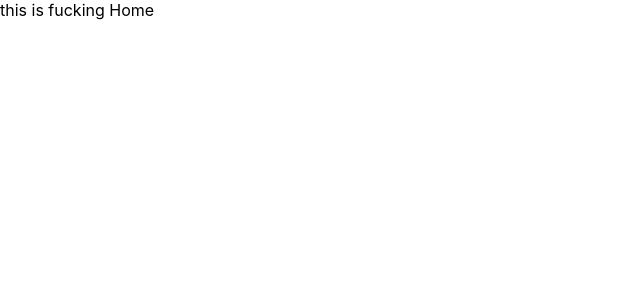
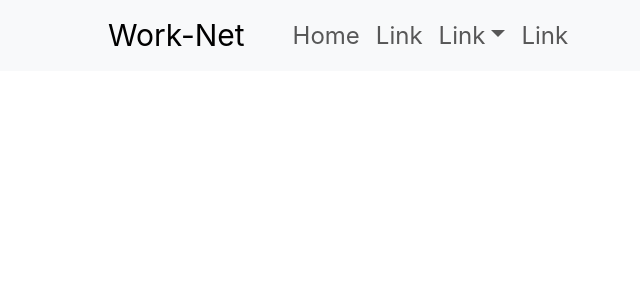
Before and after one commit to overdoseparsa/worknetcom, a React (Create React App) app in the folder Front/React/work/: page / in a window 1280 px wide. Shown: the top 300 px of the page, without its empty margins (0-640 px from the left). Built offline with nearby package versions, Linux system fonts and the light colour scheme.

Commit message:
i added navbar

```diff
--- a/Front/React/work/package.json
+++ b/Front/React/work/package.json
@@ -3,8 +3,10 @@
   "version": "0.1.0",
   "private": true,
   "dependencies": {
+    "bootstrap": "^5.3.3",
     "cra-template": "1.2.0",
     "react": "^19.0.0",
+    "react-bootstrap": "^2.10.7",
     "react-dom": "^19.0.0",
     "react-scripts": "5.0.1"
   },
--- a/Front/React/work/public/index.html
+++ b/Front/React/work/public/index.html
@@ -3,6 +3,7 @@
   <head>
     <meta charset="utf-8" />
     <link rel="icon" href="%PUBLIC_URL%/favicon.ico" />
+    <link href="https://cdn.jsdelivr.net/npm/bootstrap@5.3.3/dist/css/bootstrap.min.css" rel="stylesheet" integrity="sha384-QWTKZyjpPEjISv5WaRU9OFeRpok6YctnYmDr5pNlyT2bRjXh0JMhjY6hW+ALEwIH" crossorigin="anonymous">
     <meta name="viewport" content="width=device-width, initial-scale=1" />
     <meta name="theme-color" content="#000000" />
     <meta
--- a/Front/React/work/src/App/App.jsx
+++ b/Front/React/work/src/App/App.jsx
@@ -1,11 +1,12 @@
-import logo from '../logo.svg';
 import './App.css';
 import Home from '../Home/Home';
+import NavBar from '../navBar/navBar';
 
 function App() {
   return (
     <>
-      <Home></Home>
+      <NavBar />
+      <Home/>
     </>
   );
 }
--- a/Front/React/work/src/Home/Home.jsx
+++ b/Front/React/work/src/Home/Home.jsx
@@ -1,11 +1,13 @@
 import React, { Component } from 'react'
+import NavBar from "../navBar/navBar"
 
 export default class Home extends Component {
   render() {
     return (
       <>
-        <div>
-            this is fucking Home
+        <NavBar></NavBar>
+        <div className=''>
+            hello word
         </div>
       </>
     )
--- /dev/null
+++ b/Front/React/work/src/navBar/navBar.css
@@ -0,0 +1,8 @@
+*{
+    margin: 0px;
+    padding: 0px;
+    box-sizing: border-box;
+}
+.navbar-brand{
+    font-size:30px;
+}
--- /dev/null
+++ b/Front/React/work/src/navBar/navBar.jsx
@@ -0,0 +1,41 @@
+import React, { Component } from 'react'
+import { Container, Navbar , Nav , NavDropdown , Form , Button} from 'react-bootstrap'
+import "bootstrap"
+
+export default class NavBar extends Component {
+  render() {
+    return (
+        <>
+        <Navbar expand="lg" className="bg-body-tertiary px-5" fixed='top'>
+            <Container fluid>
+            <Navbar.Brand href="#" className='ms-5' style={{fontSize:'30px'}}>Work-Net</Navbar.Brand>
+            <Navbar.Toggle aria-controls="navbarScroll" />
+            <Navbar.Collapse id="navbarScroll" className='ms-4'>
+                <Nav
+                className="me-auto my-2 my-lg-0"
+                style={{ maxHeight: '100px' }}
+                navbarScroll
+                >
+                <Nav.Link href="#action1" className='fs-4'>Home</Nav.Link>
+                <Nav.Link href="#action2" className='fs-4'>Link</Nav.Link>
+                <NavDropdown title="Link" className='fs-4' id="navbarScrollingDropdown">
+                    <NavDropdown.Item href="#action3" >Action</NavDropdown.Item>
+                    <NavDropdown.Item href="#action4" >
+                    Another action
+                    </NavDropdown.Item>
+                    <NavDropdown.Divider />
+                    <NavDropdown.Item href="#action5" >
+                    Something else here
+                    </NavDropdown.Item>
+                </NavDropdown>
+                <Nav.Link href="#"className='fs-4'>
+                    Link
+                </Nav.Link>
+                </Nav>
+            </Navbar.Collapse>
+            </Container>
+        </Navbar>
+      </>
+    )
+}
+}
```
Also changed, not shown: Front/React/work/src/logo.svg (deleted), 1 other file (tests, documents, lock files or other folders).
